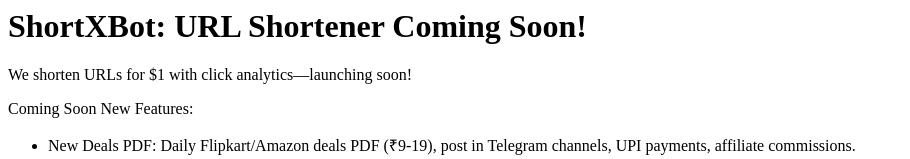
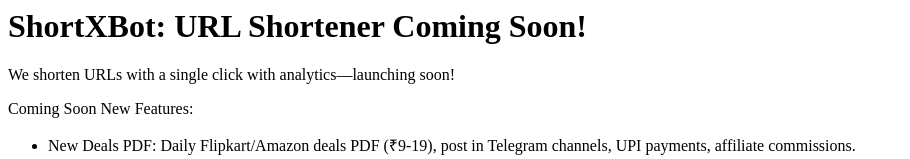
Before and after one commit to supportshortxbot/shortxbot-page, a plain HTML site: page index.html in a window 1280 px wide. Shown: the top 159 px of the page, without its empty margins (0-910 px from the left). Drawn offline with Linux system fonts and the light colour scheme.

Commit message:
Update index.html

```diff
--- a/index.html
+++ b/index.html
@@ -4,7 +4,7 @@
 </head>
 <body>
 <h1>ShortXBot: URL Shortener Coming Soon!</h1>
-<p>We shorten URLs for $1 with click analytics—launching soon!</p>
+<p>We shorten URLs with a single click with analytics—launching soon!</p>
 <p>Coming Soon New Features:</p>
 <ul>
 <li>New Deals PDF: Daily Flipkart/Amazon deals PDF (₹9-19), post in Telegram channels, UPI payments, affiliate commissions.</li>
```
